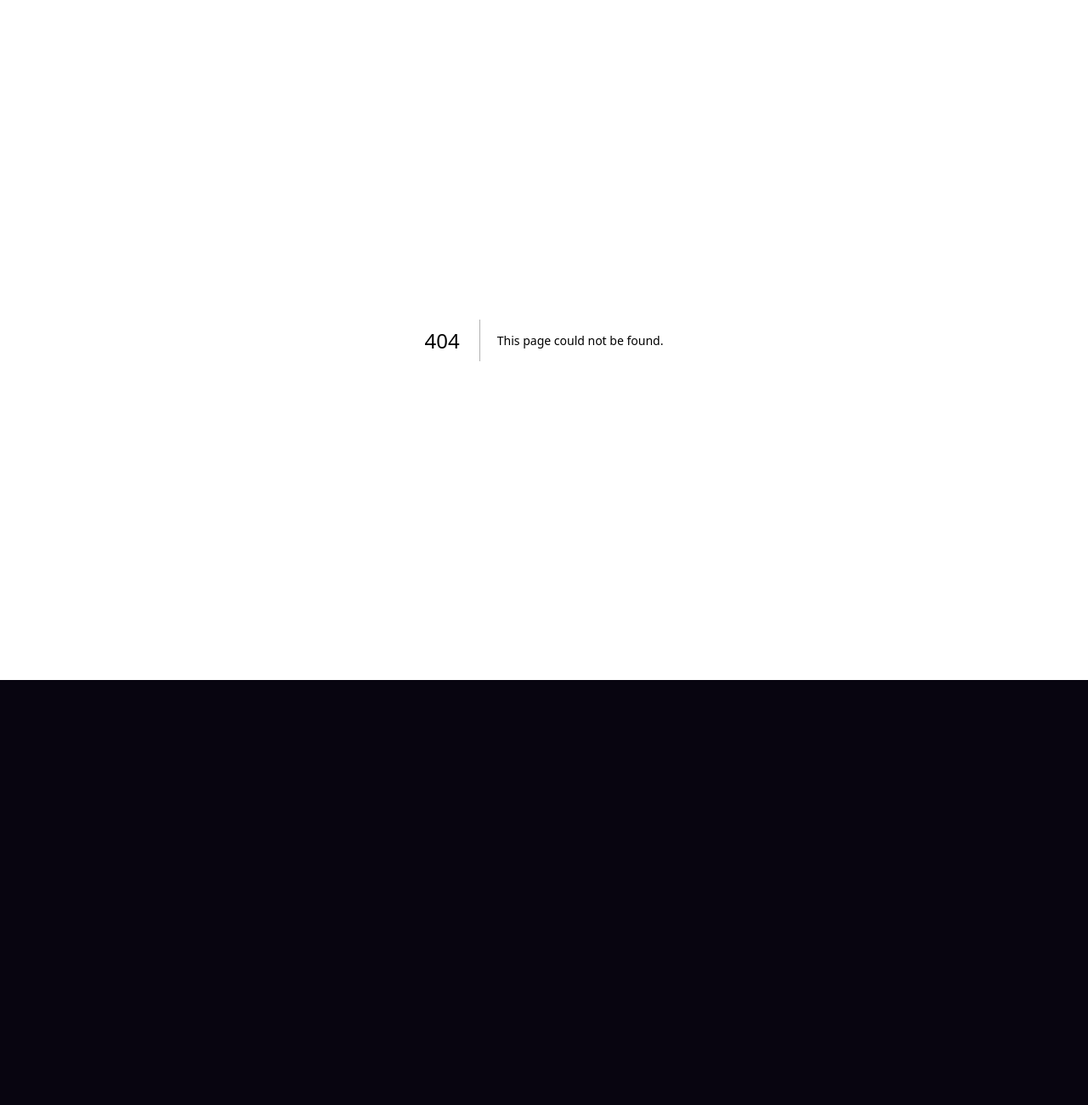
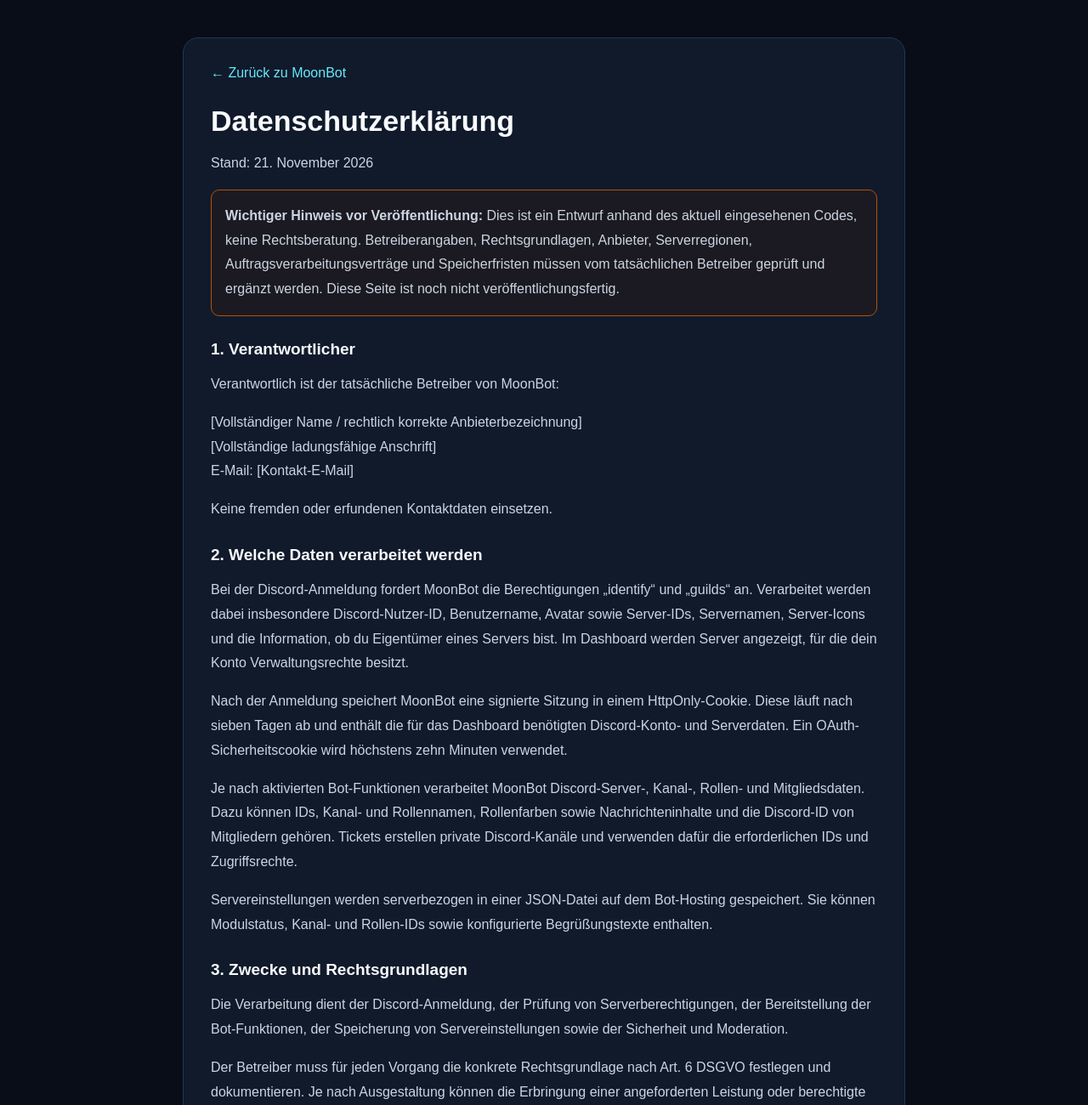
Before and after one commit to esel687/YumiiDiscordBot, a Next.js app: page /datenschutz in a window 1280 px wide. Before the commit this address had no page. Shown: the top 1300 px of the page at 85% size. Before the commit the page ends 800 px from the top, so only its background shows below. Built offline with nearby package versions, Linux system fonts and the light colour scheme.

Commit message:
Add transparent privacy notice draft

```diff
--- /dev/null
+++ b/app/datenschutz/page.tsx
@@ -0,0 +1,67 @@
+import Link from "next/link";
+
+const p = { color: "#cbd5e1", lineHeight: 1.8 };
+const h = { color: "#f8fafc", fontSize: 19, marginBottom: 10 };
+const section = { marginTop: 28 };
+
+export default function Datenschutz() {
+  return <main style={{ minHeight: "100vh", background: "#080d18", color: "#f8fafc", padding: "44px 20px", fontFamily: "Arial, sans-serif" }}>
+    <article style={{ maxWidth: 850, margin: "0 auto", padding: 32, background: "#101a2b", border: "1px solid #26364d", borderRadius: 18 }}>
+      <Link href="/" style={{ color: "#67e8f9", textDecoration: "none" }}>← Zurück zu MoonBot</Link>
+      <h1 style={{ fontSize: 34, margin: "28px 0 12px" }}>Datenschutzerklärung</h1>
+      <p style={p}>Stand: 21. November 2026</p>
+      <p style={{ ...p, padding: 16, border: "1px solid #b45309", borderRadius: 10, background: "#451a0333" }}><strong>Wichtiger Hinweis vor Veröffentlichung:</strong> Dies ist ein Entwurf anhand des aktuell eingesehenen Codes, keine Rechtsberatung. Betreiberangaben, Rechtsgrundlagen, Anbieter, Serverregionen, Auftragsverarbeitungsverträge und Speicherfristen müssen vom tatsächlichen Betreiber geprüft und ergänzt werden. Diese Seite ist noch nicht veröffentlichungsfertig.</p>
+
+      <section style={section}><h2 style={h}>1. Verantwortlicher</h2>
+        <p style={p}>Verantwortlich ist der tatsächliche Betreiber von MoonBot:</p>
+        <p style={p}>[Vollständiger Name / rechtlich korrekte Anbieterbezeichnung]<br/>[Vollständige ladungsfähige Anschrift]<br/>E-Mail: [Kontakt-E-Mail]</p>
+        <p style={p}>Keine fremden oder erfundenen Kontaktdaten einsetzen.</p>
+      </section>
+
+      <section style={section}><h2 style={h}>2. Welche Daten verarbeitet werden</h2>
+        <p style={p}>Bei der Discord-Anmeldung fordert MoonBot die Berechtigungen „identify“ und „guilds“ an. Verarbeitet werden dabei insbesondere Discord-Nutzer-ID, Benutzername, Avatar sowie Server-IDs, Servernamen, Server-Icons und die Information, ob du Eigentümer eines Servers bist. Im Dashboard werden Server angezeigt, für die dein Konto Verwaltungsrechte besitzt.</p>
+        <p style={p}>Nach der Anmeldung speichert MoonBot eine signierte Sitzung in einem HttpOnly-Cookie. Diese läuft nach sieben Tagen ab und enthält die für das Dashboard benötigten Discord-Konto- und Serverdaten. Ein OAuth-Sicherheitscookie wird höchstens zehn Minuten verwendet.</p>
+        <p style={p}>Je nach aktivierten Bot-Funktionen verarbeitet MoonBot Discord-Server-, Kanal-, Rollen- und Mitgliedsdaten. Dazu können IDs, Kanal- und Rollennamen, Rollenfarben sowie Nachrichteninhalte und die Discord-ID von Mitgliedern gehören. Tickets erstellen private Discord-Kanäle und verwenden dafür die erforderlichen IDs und Zugriffsrechte.</p>
+        <p style={p}>Servereinstellungen werden serverbezogen in einer JSON-Datei auf dem Bot-Hosting gespeichert. Sie können Modulstatus, Kanal- und Rollen-IDs sowie konfigurierte Begrüßungstexte enthalten.</p>
+      </section>
+
+      <section style={section}><h2 style={h}>3. Zwecke und Rechtsgrundlagen</h2>
+        <p style={p}>Die Verarbeitung dient der Discord-Anmeldung, der Prüfung von Serverberechtigungen, der Bereitstellung der Bot-Funktionen, der Speicherung von Servereinstellungen sowie der Sicherheit und Moderation.</p>
+        <p style={p}>Der Betreiber muss für jeden Vorgang die konkrete Rechtsgrundlage nach Art. 6 DSGVO festlegen und dokumentieren. Je nach Ausgestaltung können die Erbringung einer angeforderten Leistung oder berechtigte Interessen an Betrieb, Sicherheit und Moderation in Betracht kommen. Diese Zuordnung muss vor Veröffentlichung rechtlich geprüft werden.</p>
+      </section>
+
+      <section style={section}><h2 style={h}>4. KI-Auto-Mod und OpenAI</h2>
+        <p style={p}>Nur wenn ein Serveradministrator den KI-Auto-Mod aktiviert und ein OpenAI-API-Schlüssel hinterlegt ist, sendet MoonBot Nachrichteninhalte zur Moderationsprüfung an die OpenAI-Moderationsschnittstelle. Laut aktuellem Code werden höchstens 4.000 Zeichen je Prüfung übermittelt. Ohne API-Schlüssel findet diese KI-Prüfung nicht statt.</p>
+        <p style={p}>Bei einem erkannten Treffer kann MoonBot die Nachricht löschen und – abhängig von der Konfiguration – einen Hinweis in einem Moderationskanal veröffentlichen. Dieser Hinweis enthält unter anderem Discord-ID und -Namen des Verfassers, den Kanal und die erkannte Kategorie. Der Betreiber muss OpenAIs aktuelle Datenverarbeitung, Speicherfristen und mögliche Drittlandübermittlungen anhand seiner tatsächlichen API-Konfiguration prüfen.</p>
+        <p style={p}>Die Prüfung ist eine automatisierte Moderationshilfe. Der Betreiber sollte einen Kontaktweg für Rückfragen und eine menschliche Überprüfung strittiger Moderationsentscheidungen bereitstellen und rechtlich prüfen, welche zusätzlichen Pflichten gelten.</p>
+      </section>
+
+      <section style={section}><h2 style={h}>5. Empfänger und Dienstleister</h2>
+        <p style={p}>MoonBot kommuniziert für die Anmeldung mit Discord. Das Dashboard wird über Vercel bereitgestellt. Bot und Konfigurationsdaten liegen beim vom Betreiber gewählten Bot-Hosting-Anbieter. Bei aktiviertem KI-Auto-Mod wird OpenAI als Dienstleister verwendet.</p>
+        <p style={p}>Vor Veröffentlichung müssen die konkreten Anbieter, Datenschutzinformationen, Serverregionen, Drittlandübermittlungen und erforderlichen Verträge zur Auftragsverarbeitung (Art. 28 DSGVO) geprüft und konkret benannt werden.</p>
+      </section>
+
+      <section style={section}><h2 style={h}>6. Cookies und Tracking</h2>
+        <p style={p}>Laut aktuellem Projektcode verwendet MoonBot ein technisch notwendiges Sitzungscookie für den Discord-Login und ein kurzlebiges Cookie für den OAuth-Anmeldevorgang. Die Cookies sind HttpOnly, in Produktion Secure und verwenden SameSite=Lax. Im aktuell eingesehenen Code sind keine Analyse- oder Werbe-Cookies eingebunden. Falls später nicht notwendiges Tracking ergänzt wird, muss vor dessen Einsatz geprüft werden, ob eine Einwilligung erforderlich ist.</p>
+      </section>
+
+      <section style={section}><h2 style={h}>7. Speicherdauer und Löschung</h2>
+        <p style={p}>Das Sitzungscookie läuft nach sieben Tagen ab; das OAuth-Sicherheitscookie nach zehn Minuten. Serverkonfigurationen bleiben auf dem Bot-Hosting gespeichert, bis sie ersetzt oder vom Betreiber gelöscht werden. Die Speicherfristen von Hosting- und Sicherheitsprotokollen hängen von den noch zu prüfenden Anbieter-Einstellungen ab.</p>
+        <p style={p}>Der Betreiber muss konkrete Löschfristen festlegen und ein Verfahren zur Löschung nicht mehr benötigter Daten einrichten.</p>
+      </section>
+
+      <section style={section}><h2 style={h}>8. Deine Rechte</h2>
+        <p style={p}>Im Rahmen der gesetzlichen Voraussetzungen hast du Rechte auf Auskunft, Berichtigung, Löschung, Einschränkung der Verarbeitung, Datenübertragbarkeit und Widerspruch. Eine Einwilligung kann mit Wirkung für die Zukunft widerrufen werden. Wende dich dazu an den oben genannten Verantwortlichen.</p>
+        <p style={p}>Du kannst dich außerdem bei einer Datenschutz-Aufsichtsbehörde beschweren, insbesondere am Ort deines gewöhnlichen Aufenthalts, Arbeitsplatzes oder des mutmaßlichen Verstoßes.</p>
+      </section>
+
+      <section style={section}><h2 style={h}>9. Erforderliche Daten</h2>
+        <p style={p}>Ohne die erforderlichen Discord-Berechtigungen kann MoonBot bestimmte Server nicht anzeigen oder verwalten. Die für ausgewählte Bot-Funktionen erforderlichen Daten sind notwendig, um diese Funktionen bereitzustellen.</p>
+      </section>
+
+      <section style={section}><h2 style={h}>10. Änderungen</h2>
+        <p style={p}>Diese Erklärung muss aktualisiert werden, wenn sich Funktionen, Dienstleister, Datenverarbeitungen oder Speicherfristen ändern.</p>
+      </section>
+    </article>
+  </main>;
+}
```
